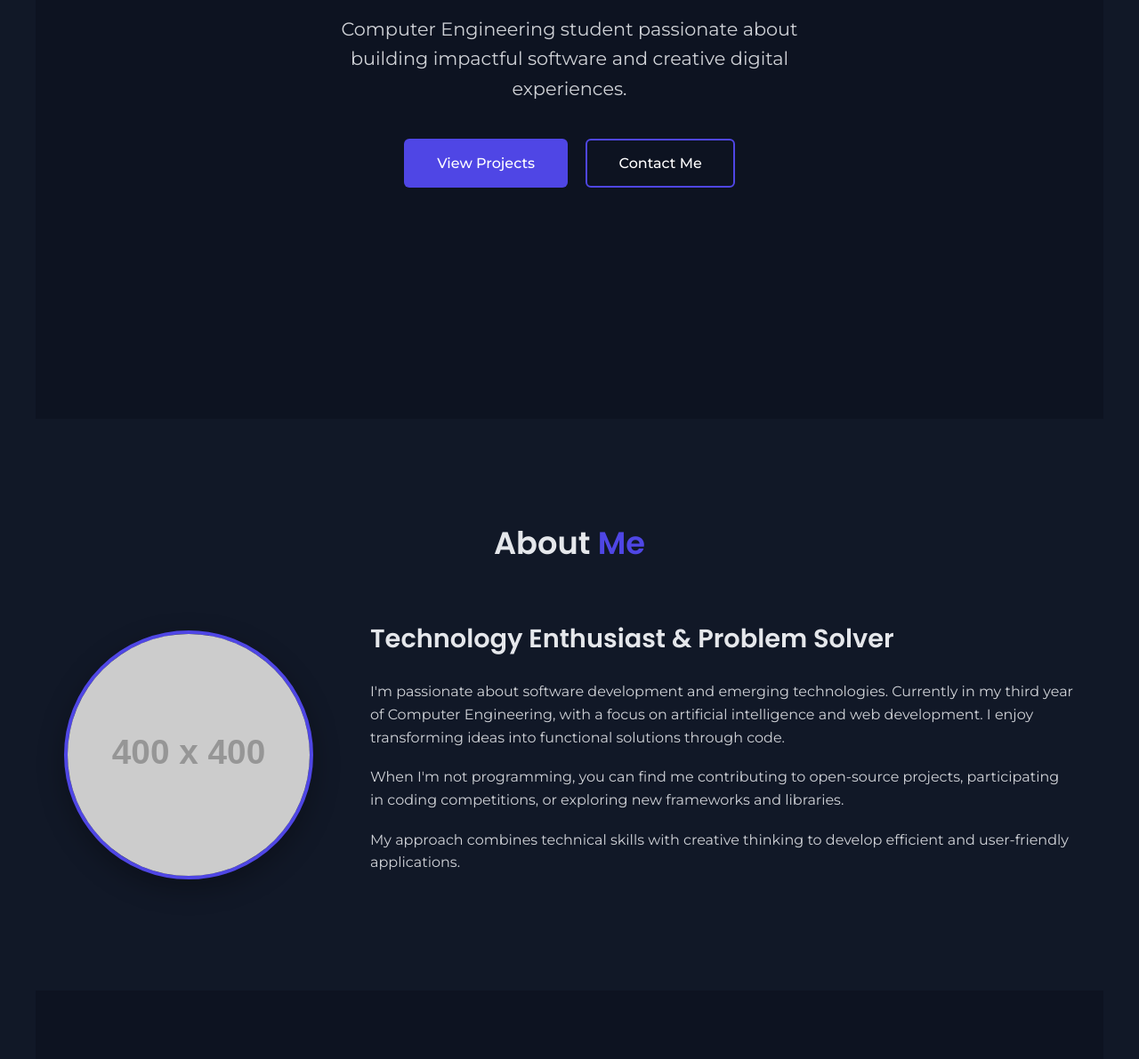
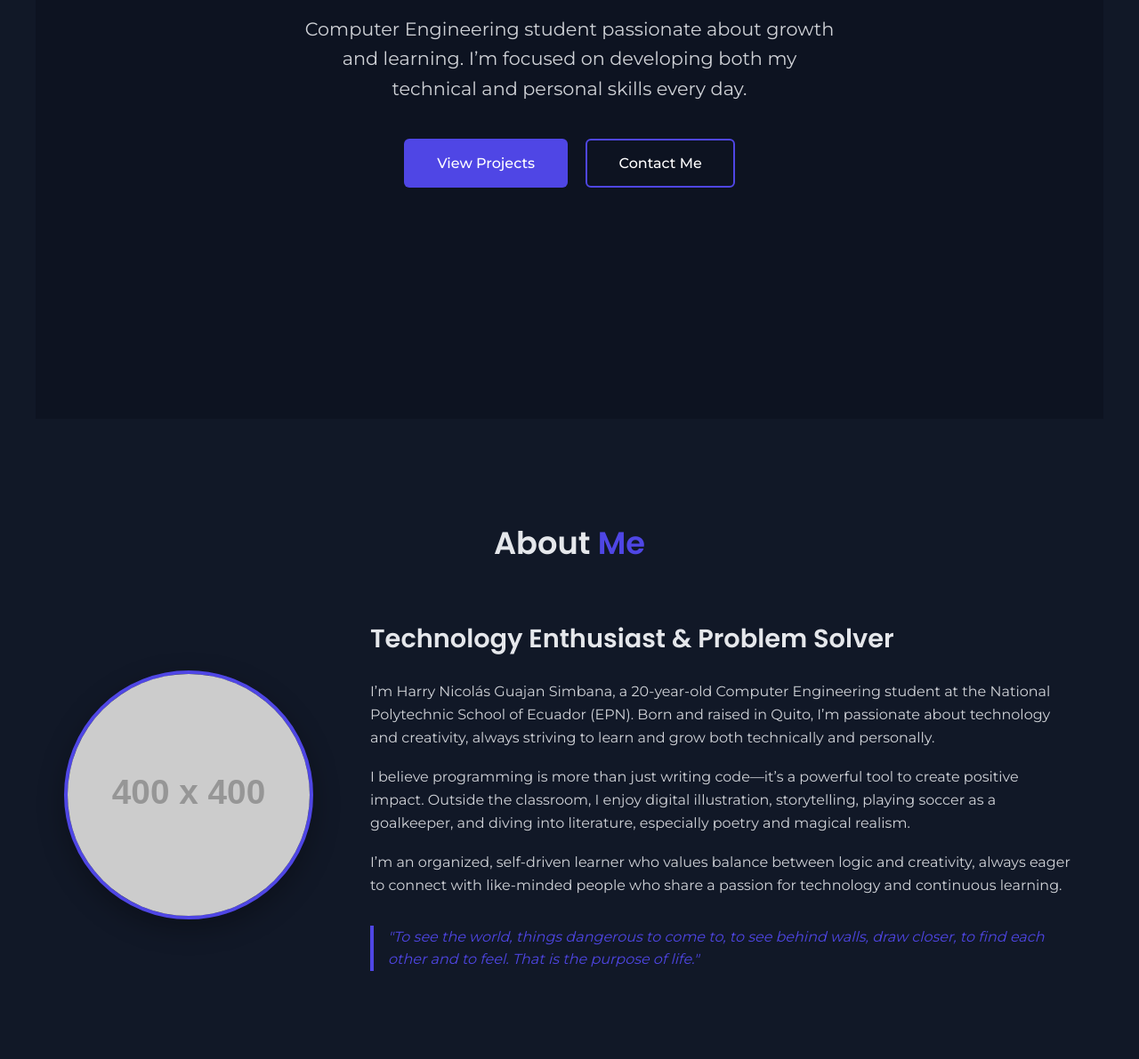
Before and after one commit to Harry-GNS/PersonalPage, a plain HTML site: page Veamos2.html in a window 1280 px wide. Shown: the part 329-1520 px from the top of the page at 89% size. Drawn offline with Linux system fonts and the light colour scheme; placeholder pictures from the web are drawn by us.

Commit message:
:sparkles: Revise hero and about sections for enhanced personal narrative and clarity, emphasizing growth, learning, and personal interests.

```diff
--- a/Veamos2.html
+++ b/Veamos2.html
@@ -494,7 +494,8 @@
 <section id="hero">
     <div class="hero-content">
         <h1>Hi, I'm <span>Harry Guajan</span></h1>
-        <p>Computer Engineering student passionate about building impactful software and creative digital experiences.</p>
+        <p>Computer Engineering student passionate about growth and learning.
+I’m focused on developing both my technical and personal skills every day.</p>
         <div>
             <a href="#projects" class="btn">View Projects</a>
             <a href="#contact" class="btn btn-outline">Contact Me</a>
@@ -503,18 +504,29 @@
 </section>
 
 <!-- About Section -->
+<!-- About Section -->
 <section id="about">
     <h2 class="section-title">About <span>Me</span></h2>
     <div class="about-container">
         <img src="https://via.placeholder.com/400" alt="Profile photo" class="profile-img">
         <div class="about-text">
             <h3>Technology Enthusiast & Problem Solver</h3>
-                <p>I'm passionate about software development and emerging technologies. Currently in my third year of Computer Engineering, with a focus on artificial intelligence and web development. I enjoy transforming ideas into functional solutions through code.</p>
-                <p>When I'm not programming, you can find me contributing to open-source projects, participating in coding competitions, or exploring new frameworks and libraries.</p>
-                <p>My approach combines technical skills with creative thinking to develop efficient and user-friendly applications.</p>
+            <p>
+                I’m Harry Nicolás Guajan Simbana, a 20-year-old Computer Engineering student at the National Polytechnic School of Ecuador (EPN). Born and raised in Quito, I’m passionate about technology and creativity, always striving to learn and grow both technically and personally.
+            </p>
+            <p>
+                I believe programming is more than just writing code—it’s a powerful tool to create positive impact. Outside the classroom, I enjoy digital illustration, storytelling, playing soccer as a goalkeeper, and diving into literature, especially poetry and magical realism.
+            </p>
+            <p>
+                I’m an organized, self-driven learner who values balance between logic and creativity, always eager to connect with like-minded people who share a passion for technology and continuous learning.
+            </p>
+            <div style="margin-top:2rem; font-style:italic; color:var(--primary); border-left:4px solid var(--primary); padding-left:1rem;">
+                "To see the world, things dangerous to come to, to see behind walls, draw closer, to find each other and to feel. That is the purpose of life."
+            </div>
         </div>
     </div>
 </section>
+
 
     <!-- Certifications Section -->
     <section id="certifications">
```
Lines whose indentation alone changed are shown as unchanged.
